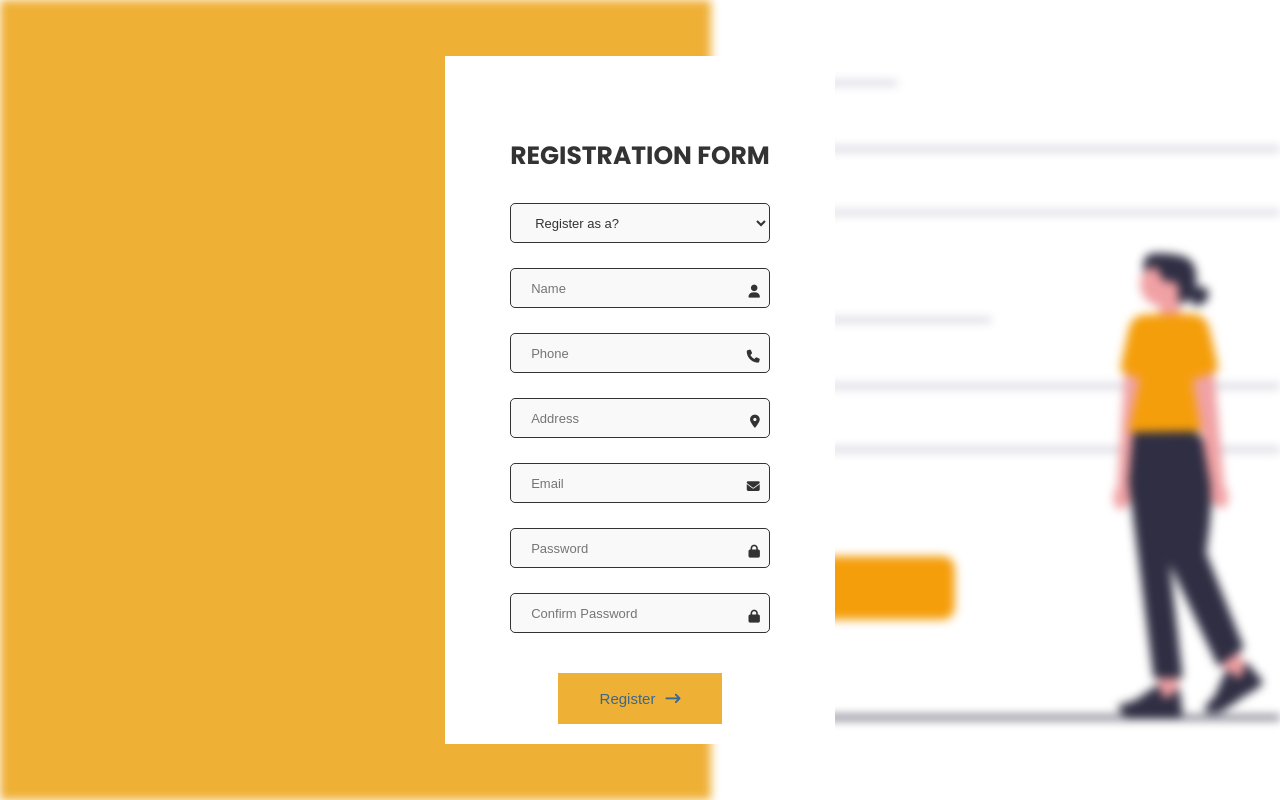
After one commit to Hamim-200/Smart_Laundry_System, a PHP site: page /registration.html in a window 1280 px wide. The commit adds this page. Run offline with PHP 8.4, Linux system fonts and the light colour scheme; some libraries are stand-ins or nearby versions.

Commit message:
registration done

```diff
--- /dev/null
+++ b/css/registration.css
@@ -0,0 +1,116 @@
+@import url('https://fonts.googleapis.com/css2?family=Poppins:wght@100;400;600;700&display=swap');
+
+* {
+  box-sizing: border-box;
+}
+
+body {
+  font-family: "Poppins", sans-serif;
+  color: #333;
+  font-size: 13px;
+  margin: 0;
+}
+
+input, select, button {
+  color: #333;
+  font-size: 13px;
+}
+
+.wrapper {
+  min-height: 100vh;
+  display: flex;
+  align-items: center;
+  position: relative;
+}
+.wrapper::before {
+  content: "";
+  position: absolute;
+  top: 0;
+  left: 0;
+  width: 100%;
+  height: 100%;
+  background-image: url('../assets/images/registration_img.png');
+  background-size: cover;
+  background-repeat: no-repeat;
+  filter: blur(5px);
+  z-index: -1;
+}
+
+.inner {
+  padding: 20px;
+  background: #fff;
+  max-width: 850px;
+  margin: auto;
+  display: flex;
+}
+
+.inner form {
+  width: 100%;
+  padding: 36px 45px 0;
+}
+
+.inner h3 {
+  text-transform: uppercase;
+  font-size: 25px;
+  text-align: center;
+  margin-bottom: 28px;
+}
+
+.form-wrapper {
+  position: relative;
+  margin-bottom: 25px;
+}
+
+.form-control {
+  border: none;
+  border: 1px solid #333;
+  border-radius: 5px;
+  display: block;
+  width: 100%;
+  height: 40px;
+  padding: 10px 40px 10px 20px;
+  font-size: 13px;
+  background-color: #f9f9f9;
+  transition: border-color 0.3s;
+}
+
+.form-control:focus {
+  outline: none;
+  border-color: #007bff;
+}
+
+.select-wrapper {
+  position: relative;
+}
+
+.form-wrapper i {
+  position: absolute;
+  bottom: 10px;
+  right: 10px;
+  pointer-events: none;
+  color: #333;
+}
+
+button {
+  border: none;
+  width: 164px;
+  height: 51px;
+  margin: 40px auto 0;
+  cursor: pointer;
+  display: flex;
+  align-items: center;
+  justify-content: center;
+  font-size: 15px;
+  background-color: #efb036;
+  color: #3B6790;
+  transition: background 0.3s;
+}
+
+button i {
+  margin-left: 10px;
+}
+
+button:hover {
+  color: #fff;
+  background: #3B6790;
+}
--- a/css/responsive.css
+++ b/css/responsive.css
@@ -161,4 +161,27 @@
         font-size: 14px;
         padding: 8px 16px;
     }
+
+    /* REGISTER */
+    .wrapper {
+        background-image: none;
+        background-color: #EFB036;
+    }
+
+    .inner {
+        flex-direction: column;
+    }
+
+    .inner form {
+        padding: 10px 30px 0;
+        width: 100%;
+    }
+
+    .form-wrapper {
+        margin-bottom: 20px;
+    }
+
+    button {
+        margin-top: 20px;
+    }
 }
--- a/index.html
+++ b/index.html
@@ -54,7 +54,7 @@
           <a href="" class="nav_link">Contact</a>
         </li>
         <li class="nav_item">
-          <a href="#" class="nav_btn nav_register_btn"><i class="fa-solid fa-paperclip"></i> Register</a>
+          <a href="./registration.html" class="nav_btn nav_register_btn"><i class="fa-solid fa-paperclip"></i> Register</a>
         </li>
         <li class="nav_item">
           <a href="./login.html" class="nav_btn nav_login_btn"><i class="fa-solid fa-user"></i> Login</a>
--- a/login.html
+++ b/login.html
@@ -39,7 +39,7 @@
                 <div class="input_field">
                     <button class="submit-btn" type="submit">LOGIN</button>
                 </div>
-                <label class="reg_section">Don't have account? <a href="">Click Here</a></label>
+                <label class="reg_section">Don't have account? <a href="./registration.html">Click Here</a></label>
             </form>
         </section>
     </main>
--- /dev/null
+++ b/registration.html
@@ -0,0 +1,65 @@
+<!DOCTYPE html>
+<html lang="en">
+
+<head>
+    <meta charset="UTF-8" />
+    <meta name="viewport" content="width=device-width, initial-scale=1.0" />
+    <title>REGISTRATION</title>
+    <!-- FAVICON -->
+    <link rel="shortcut icon" href="assets/images/login_favicon.png" type="image/x-icon" />
+
+    <!-- ICONS (FONT AWESOME) -->
+    <script src="https://kit.fontawesome.com/1535749e06.js" crossorigin="anonymous"></script>
+
+    <!-- CSS ADDED -->
+    <link rel="stylesheet" href="css/registration.css" />
+
+    <!-- CSS FOR RESPONSIVE -->
+    <link rel="stylesheet" href="css/responsive.css" />
+</head>
+
+<body>
+    <div class="wrapper">
+        <div class="inner">
+            <form action="">
+                <h3>Registration Form</h3>
+                <div class="form-wrapper select-wrapper">
+                    <select class="form-control">
+                        <option value="" disabled selected>Register as a?</option>
+                        <option value="Customer">Customer</option>
+                        <option value="Rider">Rider</option>
+                        <option value="Admin">Admin</option>
+                    </select>
+                </div>
+                <div class="form-wrapper">
+                    <input type="text" placeholder="Name" class="form-control">
+                    <i class="fa-solid fa-user"></i>
+                </div>
+                <div class="form-wrapper">
+                    <input type="text" placeholder="Phone" class="form-control">
+                    <i class="fa-solid fa-phone"></i>
+                </div>
+                <div class="form-wrapper">
+                    <input type="text" placeholder="Address" class="form-control">
+                    <i class="fa-solid fa-location-dot"></i>
+                </div>
+                <div class="form-wrapper">
+                    <input type="text" placeholder="Email" class="form-control">
+                    <i class="fa-solid fa-envelope"></i>
+                </div>
+
+                <div class="form-wrapper">
+                    <input type="password" placeholder="Password" class="form-control">
+                    <i class="fa-solid fa-lock"></i>
+                </div>
+                <div class="form-wrapper">
+                    <input type="password" placeholder="Confirm Password" class="form-control">
+                    <i class="fa-solid fa-lock"></i>
+                </div>
+                <button>Register <i class="fa-solid fa-arrow-right-long"></i></button>
+            </form>
+        </div>
+    </div>
+</body>
+
+</html>
```
Also changed, not shown: assets/images/registration_img.png (added).
